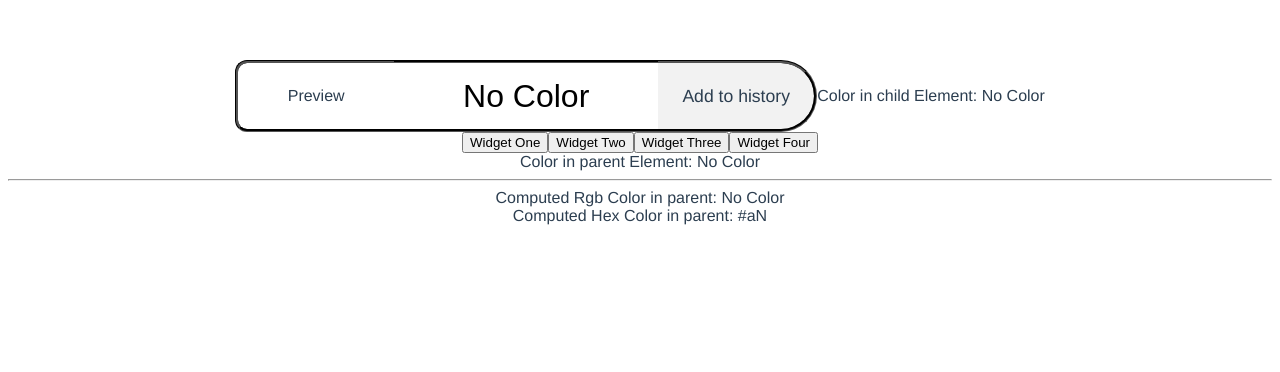
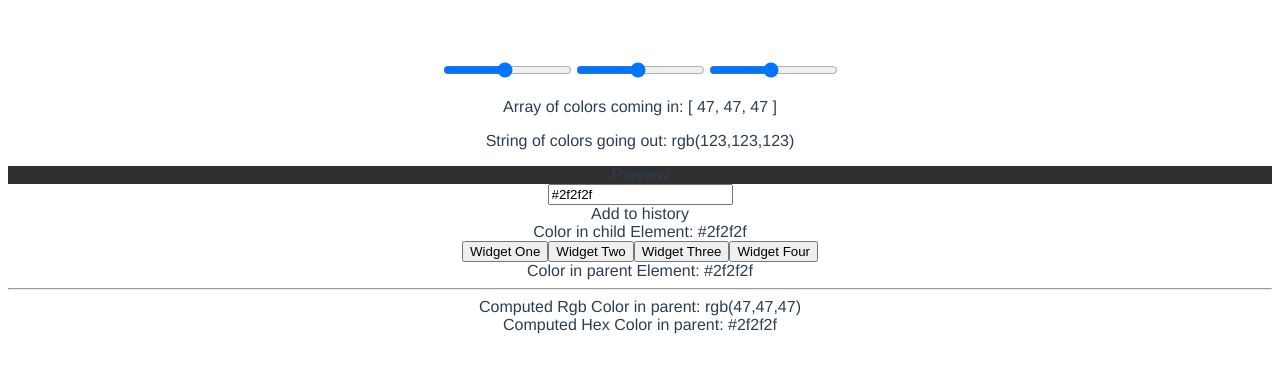
Before and after one commit to EarthenLynx/colorpicker, a Vue app: page / in a window 1280 px wide. Shown: the top 372 px of the page. Built offline with nearby package versions, Linux system fonts and the light colour scheme.

Commit message:
Added twoway binding for rgb.

```diff
--- a/src/App.vue
+++ b/src/App.vue
@@ -1,7 +1,7 @@
 <template>
 <div id="app">
-  <hex-input :col="currentColor" @changeHex="currentColor = $event"></hex-input>
-  <!-- <rgb-input :col="currentColor"></rgb-input> -->
+  <rgb-input :col="currentColor" @changeRgb="currentColor=$event"></rgb-input>
+  <hex-input :col="currentColor" @changeHex="currentColor=$event"></hex-input>
   <app-buttons></app-buttons>
   <app-history :history="colorHistory"></app-history>
   Color in parent Element: {{ currentColor }}
@@ -14,7 +14,7 @@
 
 <script>
 import HexInput from './components/Input/HexInput.vue';
-// import RgbInput from './components/Input/RgbInput.vue'
+import RgbInput from './components/Input/RgbInput.vue'
 import AppButtons from './components/AppButtons.vue';
 import AppHistory from './components/AppHistory.vue';
 import {
@@ -27,18 +27,14 @@ export default {
   components: {
     AppButtons,
     AppHistory,
-    // RgbInput,
+    RgbInput,
     HexInput
   },
-
-  // computed: {
-  //
-  // },
 
   data: function() {
     return {
       colorIndex: 0,
-      currentColor: 'No Color', // => This can either be hex OR Rgb
+      currentColor: '#2f2f2f', // => This can either be hex OR Rgb
       savedColors: [],
       colorHistory: [],
     }
@@ -64,7 +60,7 @@ export default {
   // These are the variables that are passed to the object. Based on whether the
   // input variable is hex or not, values will be evaluated
   computed: {
-    // Calculate rgb value => Returns Array
+    // Calculate rgb value => Returns a string
     colRgb: function() {
       let vm = this;
       if (hexCheck(vm.currentColor)) {
--- a/src/assets/appColorFunctions.js
+++ b/src/assets/appColorFunctions.js
@@ -15,7 +15,8 @@ export function rgbToHex(r, g, b) {
 export function rgbStrToArr(rgbStr) {
   let rgbCols = rgbStr.slice(4, (rgbStr.length - 1));
   let rgbArr = rgbCols.split(',');
-  return rgbArr;
+  let rgbArrNum = rgbArr.map(Number);
+  return rgbArrNum;
 }
 
 // 3) Convert rgb arr to rgb string
--- a/src/components/Input/HexInput.vue
+++ b/src/components/Input/HexInput.vue
@@ -1,9 +1,9 @@
 <!-- Don't touch, it works -->
 <template>
-<div id="app-input-root">
+<div id="hex-input-root">
   <!-- Gives a preview of the color  -->
   <div id="col-preview" :style="{'background-color': hexCol}">Preview</div>
-  <input id="col-input" v-model="hexCol" placeholder="Select a color" @input="$emit('changeHex', hexCol)">
+  <input id="hex-input" v-model="hexCol" placeholder="Select a color" @input="$emit('changeHex', hexCol)">
   <!-- Add color to the parent element's array if valid -->
   <div id="col-add">Add to history</div>
   Color in child Element: {{ hexCol }}
@@ -24,8 +24,6 @@ export default {
     "col": String
   },
 
-  methods: {},
-
   // Check whether the color input is valid
   computed: {
     checkCol: function() {
@@ -38,7 +36,7 @@ export default {
 </script>
 
 <style scoped>
-#app-input-root {
+/* #hex-input-root {
   display: flex;
   flex-direction: row;
   align-items: center;
@@ -58,7 +56,7 @@ export default {
   justify-content: center;
 }
 
-#col-input {
+#hex-input {
   height: 42px;
   width: 216px;
   padding: 12px 24px;
@@ -86,5 +84,5 @@ export default {
   border-bottom-right-radius: 36px;
   border: 3px groove #000;
   border-left: none;
-}
+} */
 </style>
--- a/src/components/Input/RgbInput.vue
+++ b/src/components/Input/RgbInput.vue
@@ -0,0 +1,61 @@
+<template>
+<div id="rgb-input-root">
+  <!-- Slider for red -->
+  <input class="slider" type="range" min="0" max="255" v-model="colArr[0]" @change="$emit('changeRgb',colArrOut)">
+  <!-- Slider for blue -->
+  <input class="slider" type="range" min="0" max="255" v-model="colArr[1]" @change="$emit('changeRgb',colArrOut)">
+  <!-- Slider for green -->
+  <input class="slider" type="range" min="0" max="255" v-model="colArr[2]" @change="$emit('changeRgb',colArrOut)">
+
+  <p>Array of colors coming in: {{ colArrIn }}</p>
+  <p>String of colors going out: {{ colArrOut }}</p>
+</div>
+</template>
+
+<script>
+import {
+  rgbStrToArr,
+  hexCheck,
+  hexToRgb,
+  rgbArrToStr
+} from '../../assets/appColorFunctions.js';
+
+export default {
+  data: function() {
+    return {
+      colArr: [123, 123, 123],
+    }
+  },
+
+  props: {
+    "col": String
+  },
+
+  methods: {
+    setRedColor: function() {
+      this.red = this.colArrIn[0];
+      this.$emit('changeRgb', this.colArrOut)
+    },
+    setGreenColor: function() {},
+    setBlueColor: function() {}
+  },
+
+  computed: {
+    // Define the array of manipulateable colors based on input
+    colArrIn: function() {
+      // return this.col === '0' ? [123, 123, 123] :
+      return hexCheck(this.col) ?
+        rgbStrToArr(hexToRgb(this.col)) :
+        rgbStrToArr(this.col)
+    },
+
+    colArrOut: function() {
+      let colsToArr = [this.colArr[0], this.colArr[1], this.colArr[2]];
+      return rgbArrToStr(colsToArr);
+    }
+  }
+}
+</script>
+
+<style>
+</style>
```
